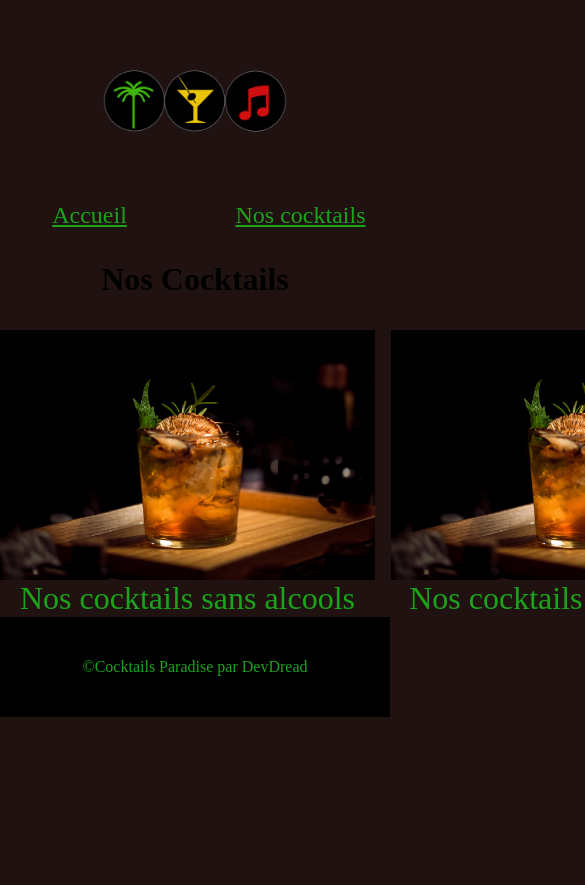
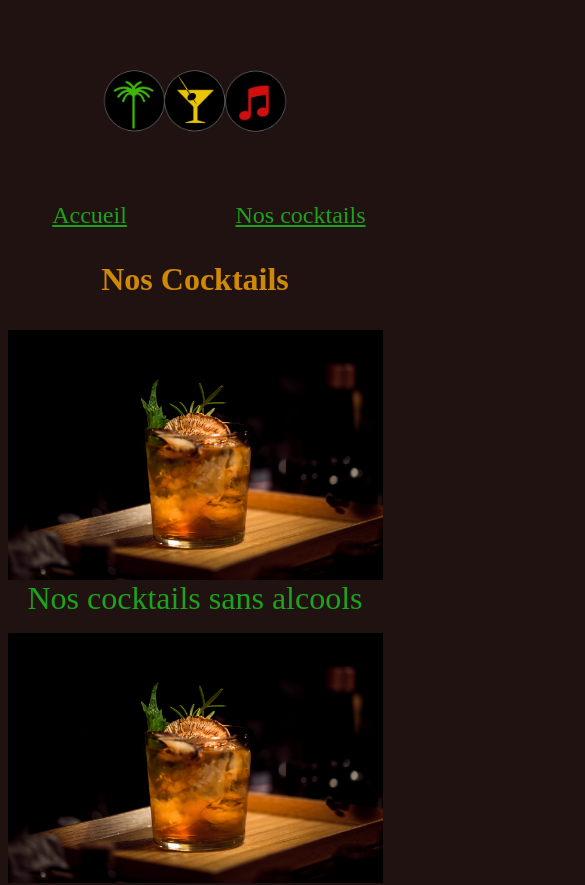
Before and after one commit to J-Patlmx/CocktailsParadise-ultimate, a React (Vite) app: page /cocktail in a window 390 px wide. Shown: the top 885 px of the page, 585 px wide, since content can reach past the window. Before the commit the page ends 844 px from the top, so only its background shows below. Built offline with nearby package versions, Linux system fonts and the light colour scheme.

Commit message:
WIP Nos cocktails style

```diff
--- a/src/pages/Nos_Cocktails.jsx
+++ b/src/pages/Nos_Cocktails.jsx
@@ -3,7 +3,7 @@ import {NavLink} from "react-router-dom"
 
 function Nos_Cocktails() {
   return (<>
-      <h1 className="nosCocktails">Nos Cocktails</h1>
+      <h1 className="Title-nosCocktails">Nos Cocktails</h1>
   <div className="Cocktail-link-general">
     <nav className="Cocktail-link">
          {/* Utiliser l'attribut "to" pour spécifier l'URL de destination */}
--- a/src/styles/styles.css
+++ b/src/styles/styles.css
@@ -58,11 +58,14 @@ body {
   text-align: center;
 }
 
-.nosCocktails {
+.Title-nosCocktails {
   text-align: center;
   margin-bottom: 32px;
 }
 
+.Cocktail-link-general {
+  margin-bottom: 64px;
+}
 .Cocktail-link-general .Cocktail-link {
   display: flex;
   justify-content: space-around;
@@ -206,4 +209,14 @@ body {
   .card .Home-P {
     color: rgb(255, 228, 196);
   }
+  .Title-nosCocktails {
+    color: hsl(39, 93%, 42%);
+  }
+  .Cocktail-link-general .Cocktail-link {
+    flex-direction: column;
+  }
+  .Cocktail-link-general .Cocktails-choise {
+    flex-direction: column-reverse;
+    width: 100%;
+  }
 }/*# sourceMappingURL=styles.css.map */
--- a/src/styles/styles.scss
+++ b/src/styles/styles.scss
@@ -6,6 +6,7 @@
 }
 body{
     background-color:$bg-body-color;
+
 
 }
 
@@ -73,12 +74,12 @@ align-items: center;
 }
 
 
-.nosCocktails{
+.Title-nosCocktails{
     text-align: center;
     margin-bottom: 32px;
         }
 .Cocktail-link-general{
-
+margin-bottom: 64px;
     .Cocktail-link{
         display: flex;
         justify-content: space-around;
@@ -138,16 +139,17 @@ align-items: center;
     padding: 0 24px;
 width: 100%;
  flex-wrap: wrap;
+
 }
 
 //FOOTER STYLE
 .footer-Texte{
     background-color: $bg-header-footer;
     color: $color-gitano;
-    text-align: center;
-    display: flex;
-    justify-content: center;
-    align-items: center;
+     text-align: center;
+     display: flex;
+     justify-content: center;
+     align-items: center;
     height: 100px;
     width: 100%;
 
@@ -259,4 +261,22 @@ text-align: center;
 .card{
    .Home-P{ color: $bg-body-color;
 }}
+.Title-nosCocktails{
+  color: $color-gitano-Hover;
+        }
+
+.Cocktail-link-general{
+    .Cocktail-link{
+       flex-direction: column;
+
+    }
+    .Cocktails-choise{
+        flex-direction: column-reverse;
+       width: 100%;
+            }
+
+
+    }
+
+
 }
```
Also changed, not shown: 1 other file (tests, documents, lock files or other folders).
